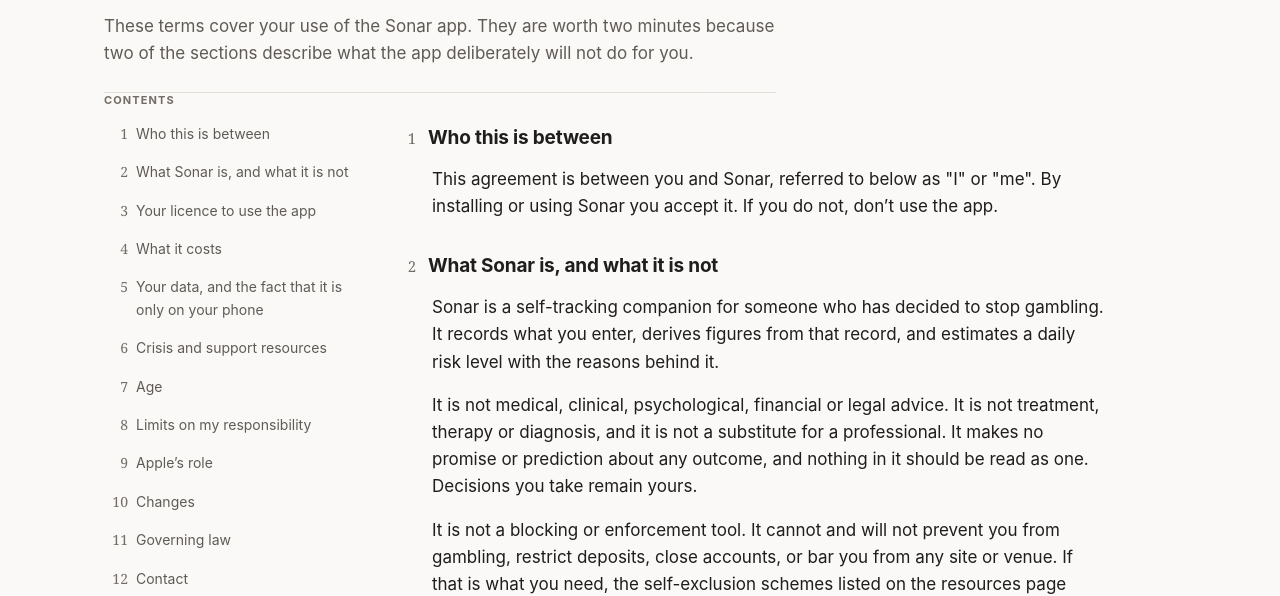
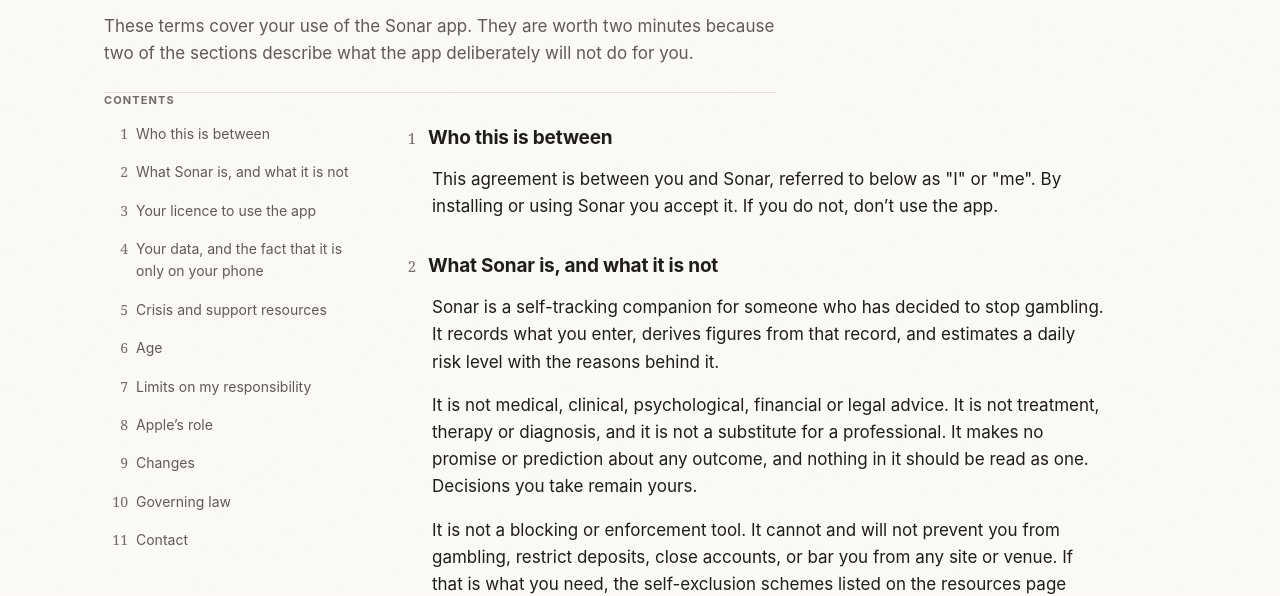
Before and after one commit to gamblockapp/webapp, an Astro site: page /terms in a window 1280 px wide. Shown: the part 208-804 px from the top of the page. Built offline with nearby package versions, Linux system fonts and the light colour scheme; Astro itself is replaced by a stand-in of ours.

Commit message:
Say the app is free, because it is, and stop shipping the design notes
`PAID` in src/config.ts mirrors `PAYWALL_ENABLED` in the app, which went
false an hour ago. While it is false the landing page drops its pricing
block, the CTA note says there is nothing to buy, the support FAQ answers
"what does it cost" with "nothing" rather than omitting the question, and
both legal documents drop every section marked `onlyWhenPaid` — the
purchases clause of the terms and the payment-processor section of the
privacy policy, which described an App Store receipt going to RevenueCat
that no longer leaves the phone at all now that `loadEntitlement` doesn't
call it.

Nothing is deleted, for the same reason nothing was deleted in the app: this
is legal copy that has been through a review in two languages, and retyping
it from memory when the paywall returns is how a reviewed document quietly
becomes an unreviewed one. Both flags flip together.

The section filter lives in Legal.astro rather than in the copy, because the
contents list and the body both number these and numbering two different
lists is how "section 7" stops meaning one thing.

The JSON-LD needed it too, and that was the one worth catching: the `offers`
array published all three prices as structured data. Human-readable pages
would have said free while every search and answer engine was told €9.99.
It now declares a single zero-price offer.

Separately, 68 HTML comments were being shipped to every visitor, 23KB of
internal rationale — including a note explaining a pricing block that no
longer renders. Astro emits `<!-- -->` but not `{/* */}`, so they are now
the second kind: still in source, out of the output. Verified by hashing the
visible text of all ten pages before and after: identical.

```diff
--- a/src/i18n/en.ts
+++ b/src/i18n/en.ts
@@ -100,6 +100,8 @@
     // true the moment `mobile/purchases/` and the 14-day trial landed. The trial
     // is the honest version of the same welcome.
     comingSoonNote: 'iPhone first. Free for 14 days, then a subscription.',
+    /** Used instead of the above while `PAID` is false — see src/config.ts. */
+    comingSoonNoteFree: 'iPhone first. Free, with nothing to buy.',
     download: 'Download on the App Store',
 
     pricing: {
@@ -225,7 +227,7 @@
     responseNote:
       'Usually answered within a few days. If it’s urgent in the way a helpline is urgent, please use one of those instead — they answer immediately and I might not.',
     faqTitle: 'Questions that come up',
-    faqs: (app, pricing) => [
+    faqs: (app, pricing, paid) => [
       {
         q: `Does ${app} block gambling sites or apps?`,
         a: [
@@ -266,9 +268,11 @@
           },
         ],
       },
+      // Asked whether or not there is anything to pay, so it is answered either
+      // way rather than omitted — a missing price question reads as evasion.
       {
         q: `What does ${app} cost?`,
-        a: [
+        a: paid ? [
           {
             p: `The first ${pricing.trialDays} days are free, and you don't need to enter a card to start. After that it is ${pricing.monthly} a month, ${pricing.annual} a year, or ${pricing.lifetime} once. Prices are in euros — the App Store shows yours in your own currency before you buy.`,
           },
@@ -280,6 +284,13 @@
           },
           {
             p: 'The urge screen and the helplines stay free whatever you choose, and always will. They aren’t a feature. Settings stays reachable too, so you can always restore a purchase or delete everything.',
+          },
+        ] : [
+          {
+            p: 'Nothing. There is no charge, no trial to run out, and nothing to enter a card for. Every part of the app is open.',
+          },
+          {
+            p: 'That may change later, and if it does I will say so here before it does rather than after. What will not change is the urge screen and the helplines: those stay free whatever happens to the rest, and they are not a feature.',
           },
         ],
       },
@@ -401,6 +412,7 @@
         },
         {
           heading: 'If you subscribe',
+          onlyWhenPaid: true,
           blocks: [
             {
               p: `Buying anything is handled by ${ctx.purchasesMerchant}. Payment goes through your Apple Account, ${ctx.purchasesMerchant} is the merchant, and your card details never reach me or this app — I only ever learn that a purchase exists, never who made it.`,
@@ -538,6 +550,7 @@
         },
         {
           heading: 'What it costs',
+          onlyWhenPaid: true,
           blocks: [
             {
               p: `${ctx.app} is free to download and free to use for the first ${ctx.pricing.trialDays} days, with no payment details required to begin. The trial does not end while there are fewer than eight daily check-ins on the record.`,
--- a/src/i18n/fr.ts
+++ b/src/i18n/fr.ts
@@ -88,6 +88,8 @@
     // cessé d’être vrai dès l’arrivée de `mobile/purchases/` et de l’essai de
     // 14 jours. L’essai est la version honnête du même accueil.
     comingSoonNote: 'iPhone d’abord. Gratuit 14 jours, puis un abonnement.',
+    /** Utilisé à la place de la ligne ci-dessus tant que `PAID` est faux. */
+    comingSoonNoteFree: 'iPhone d’abord. Gratuit, et rien à acheter.',
     download: 'Télécharger dans l’App Store',
 
     pricing: {
@@ -210,7 +212,7 @@
     responseNote:
       'Réponse en général sous quelques jours. Si c’est urgent au sens où une ligne d’écoute est urgente, passe plutôt par l’une d’elles — elles répondent tout de suite, et moi peut-être pas.',
     faqTitle: 'Les questions qui reviennent',
-    faqs: (app, pricing) => [
+    faqs: (app, pricing, paid) => [
       {
         q: `Est-ce que ${app} bloque les sites ou les applis de paris ?`,
         a: [
@@ -253,7 +255,7 @@
       },
       {
         q: `Combien coûte ${app} ?`,
-        a: [
+        a: paid ? [
           {
             p: `Les ${pricing.trialDays} premiers jours sont gratuits, et il n’y a pas de carte bancaire à saisir pour commencer. Ensuite c’est ${pricing.monthly} par mois, ${pricing.annual} par an, ou ${pricing.lifetime} une seule fois. Les prix sont en euros — l’App Store affiche le tien dans ta devise avant l’achat.`,
           },
@@ -265,6 +267,13 @@
           },
           {
             p: 'L’écran d’urgence et les lignes d’écoute restent gratuits quoi que tu choisisses, et le resteront toujours. Ce ne sont pas des options. Les réglages restent accessibles aussi, pour pouvoir toujours restaurer un achat ou tout supprimer.',
+          },
+        ] : [
+          {
+            p: 'Rien. Il n’y a pas de prix, pas d’essai qui se termine, et aucune carte à saisir. Toutes les parties de l’app sont ouvertes.',
+          },
+          {
+            p: 'Ça pourra changer plus tard, et si c’est le cas je l’écrirai ici avant, pas après. Ce qui ne changera pas, c’est l’écran d’urgence et les lignes d’écoute : ils restent gratuits quoi qu’il arrive, et ce ne sont pas des options.',
           },
         ],
       },
@@ -387,6 +396,7 @@
         },
         {
           heading: 'Si vous vous abonnez',
+          onlyWhenPaid: true,
           blocks: [
             {
               p: `Tout achat est géré par ${ctx.purchasesMerchant}. Le paiement passe par votre compte Apple, ${ctx.purchasesMerchant} est le vendeur, et vos coordonnées bancaires ne me parviennent jamais, ni à cette app — j’apprends seulement qu’un achat existe, jamais qui l’a fait.`,
@@ -524,6 +534,7 @@
         },
         {
           heading: 'Ce que ça coûte',
+          onlyWhenPaid: true,
           blocks: [
             {
               p: `${ctx.app} est gratuite à télécharger et gratuite à utiliser pendant les ${ctx.pricing.trialDays} premiers jours, sans aucune coordonnée bancaire pour commencer. L’essai ne se termine pas tant qu’il y a moins de huit points quotidiens enregistrés.`,
--- a/src/i18n/types.ts
+++ b/src/i18n/types.ts
@@ -21,7 +21,22 @@
 /** A block of legal or FAQ prose. Rendered by `Prose.astro`, nothing else. */
 export type Block = { p: string } | { ul: string[] } | { note: string };
 
-export type Section = { heading: string; blocks: Block[] };
+export type Section = {
+  heading: string;
+  blocks: Block[];
+  /**
+   * Marks a section that is only true while the app charges for something.
+   * `Legal.astro` drops these when `PAID` is false, which is how the purchases
+   * clause of the terms and the payment-processor section of the privacy
+   * policy disappear together without either document being edited.
+   *
+   * Deleting the prose instead would mean rewriting both documents in both
+   * languages twice — once now and once when the paywall returns — and legal
+   * copy that has been through a review is the last thing worth retyping from
+   * memory.
+   */
+  onlyWhenPaid?: true;
+};
 
 export type LegalDoc = {
   title: string;
@@ -93,6 +108,7 @@
     refusalList: string[];
     comingSoon: string;
     comingSoonNote: string;
+    comingSoonNoteFree: string;
     download: string;
 
     /**
@@ -189,7 +205,11 @@
     emailLead: string;
     responseNote: string;
     faqTitle: string;
-    faqs: (app: string, pricing: PricingStrings) => Faq[];
+    /**
+   * `paid` is false while the app charges for nothing, and the pricing question
+   * is omitted rather than answered with a price nobody is asked for.
+   */
+  faqs: (app: string, pricing: PricingStrings, paid: boolean) => Faq[];
     bugTitle: string;
     bugBlocks: Block[];
     crisisLead: string;
--- a/src/layouts/Base.astro
+++ b/src/layouts/Base.astro
@@ -12,6 +12,7 @@
   LEGAL_NAME,
   PRICING,
   SITE_URL,
+  PAID,
 } from '../config';
 import { alternates, otherLocale, path, t, type Locale, type RouteKey } from '../i18n';
 
@@ -113,7 +114,13 @@
             description,
             publisher: { '@id': `${SITE_URL}/#org` },
             ...(APP_STORE_URL ? { installUrl: APP_STORE_URL } : {}),
-            offers: [
+            // A single zero-price offer while the app charges nothing. This is
+            // the copy of the price that a search or answer engine actually
+            // reads, so leaving the three plans in here would have published a
+            // price to every machine that asks while every human-readable page
+            // said the app was free — the one mismatch nobody would have seen.
+            offers: PAID
+              ? [
                   { price: PRICING.monthlyMinor / 100, name: 'Monthly' },
                   { price: PRICING.annualMinor / 100, name: 'Annual' },
                   { price: PRICING.lifetimeMinor / 100, name: 'Lifetime' },
@@ -123,7 +130,8 @@
                   price: o.price.toFixed(2),
                   priceCurrency: PRICING.currency,
                   category: o.name === 'Lifetime' ? 'OneTimePayment' : 'Subscription',
-            })),
+                }))
+              : [{ '@type': 'Offer', price: '0', priceCurrency: PRICING.currency }],
           },
         ]
       : []),
@@ -146,7 +154,7 @@
     }
     <link rel="alternate" hreflang="x-default" href={new URL(path('en', route), SITE_URL).href} />
 
-    <!--
+    {/*
       Three sizes of one mark, all resampled from `og-icon.png`, which is the
       1024px master.
 
@@ -156,7 +164,7 @@
 
       Not to be replaced with `../mobile/assets/favicon.png`: that file is still
       Expo's template artwork, blue with the alignment guides visible in it.
-    -->
+    */}
     <link rel="icon" href="/favicon.png" sizes="48x48" type="image/png" />
     <link rel="icon" href="/favicon-96.png" sizes="96x96" type="image/png" />
     <link rel="apple-touch-icon" href="/apple-touch-icon.png" />
@@ -170,10 +178,10 @@
     <meta property="og:image" content={ogImage} />
     <meta property="og:image:width" content="1200" />
     <meta property="og:image:height" content="630" />
-    <!-- Approved copy, not a fresh sentence: rule 1 applies to alt attributes
-         too, and this is what the card actually has printed on it. -->
+    {/* Approved copy, not a fresh sentence: rule 1 applies to alt attributes
+         too, and this is what the card actually has printed on it. */}
     <meta property="og:image:alt" content={`${APP_NAME} — ${copy.landing.tagline}`} />
-    <!-- `summary_large_image` now that there is a wide image to put in it. -->
+    {/* `summary_large_image` now that there is a wide image to put in it. */}
     <meta name="twitter:card" content="summary_large_image" />
 
     {
@@ -195,7 +203,7 @@
       )
     }
 
-    <!--
+    {/*
       No analytics, no fonts, no third-party anything. The privacy policy claims
       this page sets no cookies and loads no external resources; adding a script
       tag with a `src` here would make that claim false, so don't.
@@ -204,18 +212,18 @@
       is inline data, never executed and never fetched, so nothing leaves the
       reader's browser. The repo's guard grep looks for `src="http..."` and stays
       green. See the note on `structuredData` above for why it exists at all.
-    -->
+    */}
     <script is:inline type="application/ld+json" set:html={JSON.stringify(structuredData)} />
   </head>
 
   <body>
     <a class="skip-link" href="#main">{copy.nav.skipToContent}</a>
 
-    <!--
+    {/*
       Reading progress. Scrubbed by scroll position in CSS, so it carries no
       state and needs no script. Presentational only — it duplicates the
       scrollbar, which assistive tech already reports.
-    -->
+    */}
     <div class="progress" aria-hidden="true"></div>
 
     <header class="site-header">
--- a/src/layouts/Legal.astro
+++ b/src/layouts/Legal.astro
@@ -1,6 +1,6 @@
 ---
 import Prose from '../components/Prose.astro';
-import { LEGAL_UPDATED } from '../config';
+import { LEGAL_UPDATED, PAID } from '../config';
 import type { LegalDoc } from '../i18n/types';
 import { t, type Locale, type RouteKey } from '../i18n';
 import Base from './Base.astro';
@@ -13,6 +13,12 @@
  * in order. Numbered headings are deliberate — it makes "section 7" a thing
  * someone can point at in an email.
  */
+/**
+ * Sections that only make sense while the app charges for something are dropped
+ * when it doesn't — see `PAID` in `src/config.ts`. Filtered once, here, because
+ * the contents list and the body both number these, and numbering two different
+ * lists is how "section 7" stops meaning one thing.
+ */
 interface Props {
   locale: Locale;
   route: Extract<RouteKey, 'privacy' | 'terms'>;
@@ -22,6 +28,8 @@
 }
 
 const { locale, route, doc, title, description } = Astro.props;
+
+const sections = doc.sections.filter((section) => PAID || !section.onlyWhenPaid);
 const copy = t(locale);
 ---
 
@@ -36,7 +44,7 @@
     </header>
 
     <div class="legal__body">
-      <!--
+      {/*
         The section list, and it is the answer to a layout problem rather than a
         feature for its own sake.
 
@@ -47,12 +55,12 @@
         which is also the thing a numbered document actually needs: the numbered
         headings exist so "section 7" is something someone can point at in an
         email, and now there is somewhere to see all of them at once.
-      -->
+      */}
       <nav class="legal__toc" aria-label={copy.legal.contents}>
         <p class="eyebrow">{copy.legal.contents}</p>
         <ol class="legal__toc-list">
           {
-            doc.sections.map((section, i) => (
+            sections.map((section, i) => (
               <li>
                 <a href={`#section-${i + 1}`}>
                   <span class="legal__toc-num">{i + 1}</span>
@@ -66,7 +74,7 @@
 
       <article class="legal__doc">
         {
-          doc.sections.map((section, i) => (
+          sections.map((section, i) => (
             <section class="legal__section" id={`section-${i + 1}`}>
               <h2 class="heading legal__heading">
                 <span class="legal__num faint">{i + 1}</span>
```
Also changed, not shown: src/components/pages/Landing.astro (+25 -21 lines), src/components/pages/Support.astro (+8 -8 lines), src/config.ts (+21 -0 lines). Lines whose indentation alone changed are shown as unchanged.
